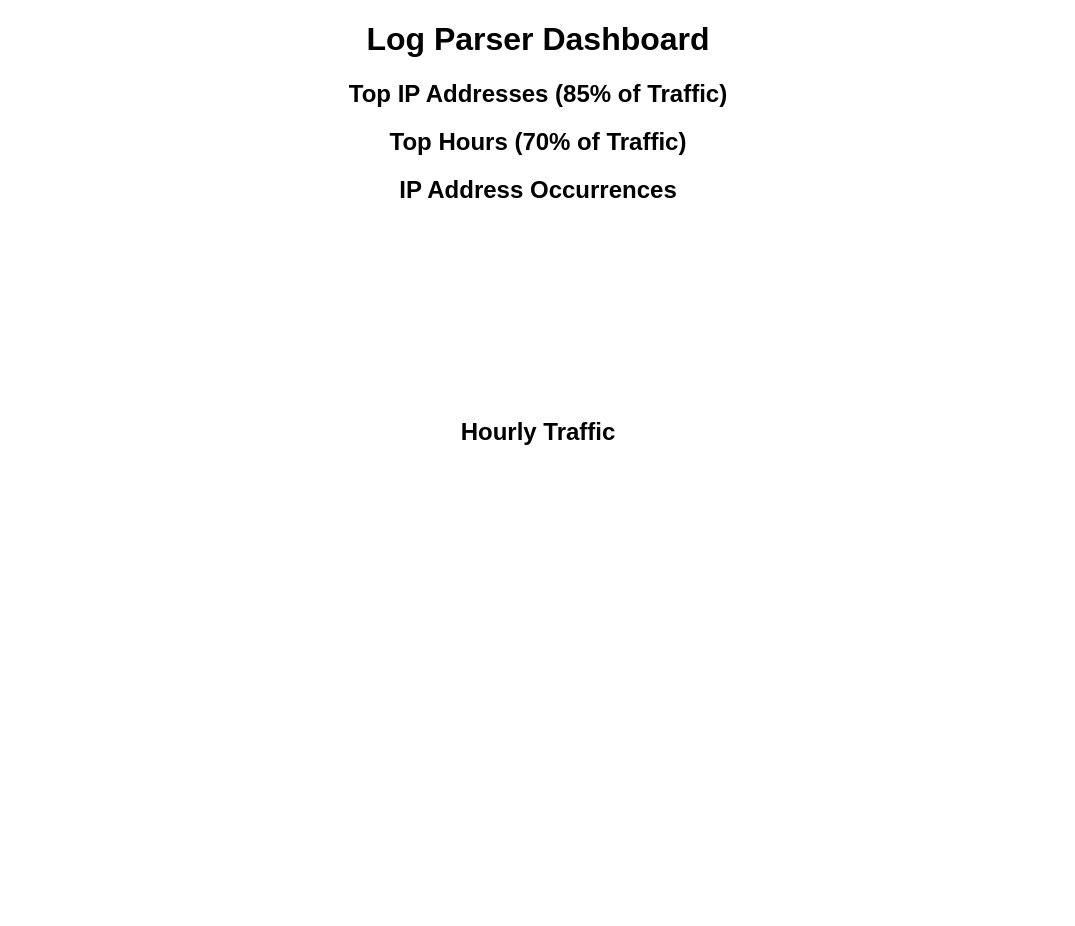
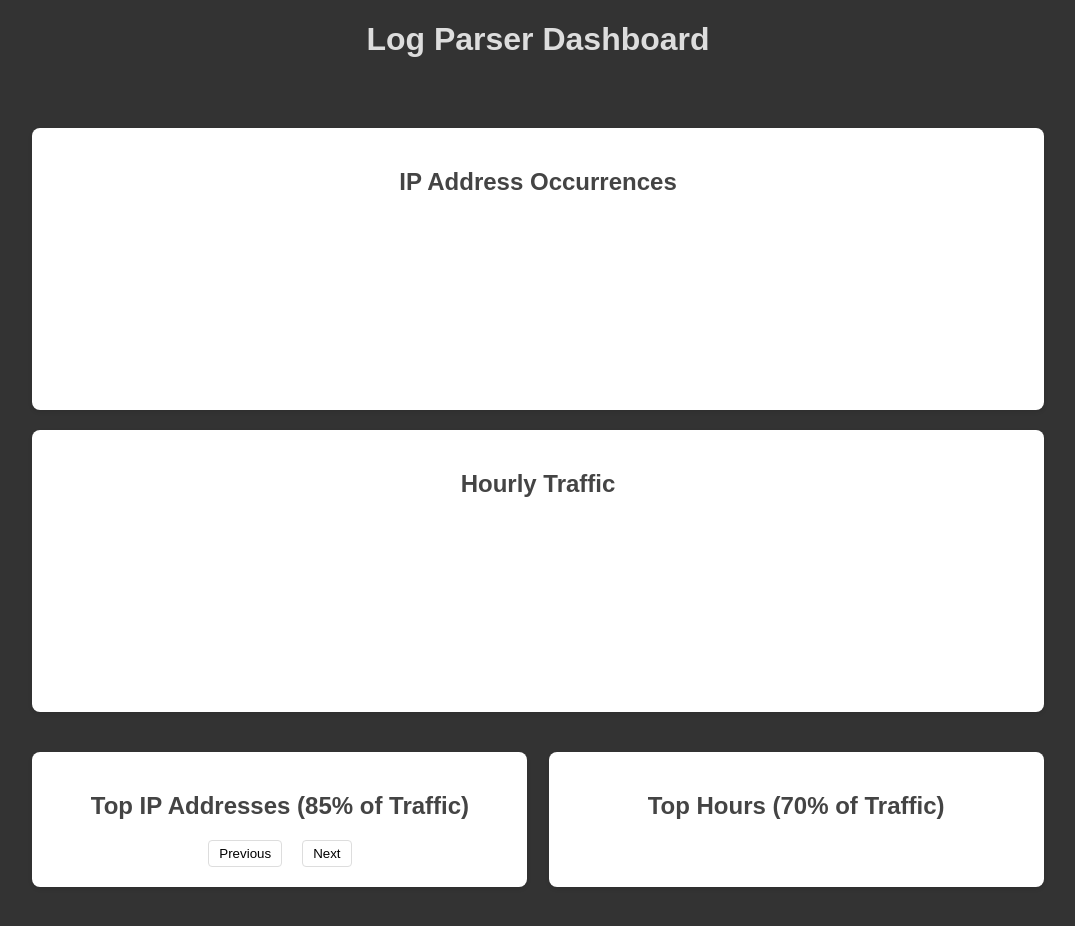
Before and after one commit to Prince-Singh-05/SDE-Assignment-SaralWeb, a website: page public/index.html in a window 1280 px wide. Shown: the whole page, without its empty margins (102-1177 px from the left). Before the commit the page ends 800 px from the top, so only its background shows below. Drawn offline with nearby package versions, Linux system fonts and the light colour scheme; no server answers.

Commit message:
updated the dashboard UI

```diff
--- a/log-parser.js
+++ b/log-parser.js
@@ -38,8 +38,6 @@ async function parseLogFile(filePath) {
 function getTopContributors(data, percentage) {
 	const total = Object.values(data).reduce((sum, count) => sum + count, 0);
 	const sortedEntries = Object.entries(data).sort((a, b) => b[1] - a[1]);
-	console.log(Object.entries(data));
-	console.log("sorted entries", sortedEntries);
 
 	let cumulative = 0;
 	const topContributors = [];
--- a/public/index.html
+++ b/public/index.html
@@ -9,43 +9,115 @@
 			body {
 				font-family: Arial, sans-serif;
 				text-align: center;
+				background-color: #f5f5f5;
 			}
 			.container {
 				width: 80%;
 				margin: auto;
+				padding: 20px;
+			}
+			.card {
+				background: white;
+				border-radius: 8px;
+				padding: 20px;
+				margin: 20px 0;
+				box-shadow: 0 2px 4px rgba(0, 0, 0, 0.1);
 			}
 			canvas {
 				margin-top: 20px;
 			}
+			.pagination {
+				display: flex;
+				justify-content: center;
+				gap: 10px;
+				margin-top: 15px;
+			}
+			.pagination button {
+				padding: 5px 10px;
+				border: 1px solid #ddd;
+				background: white;
+				cursor: pointer;
+				border-radius: 4px;
+			}
+			.pagination button:hover {
+				background: #f0f0f0;
+			}
+			.pagination button:disabled {
+				background: #ddd;
+				cursor: not-allowed;
+			}
+			ul {
+				list-style: none;
+				padding: 0;
+			}
+			li {
+				padding: 8px;
+				border-bottom: 1px solid #eee;
+			}
+			h1 {
+				color: #333;
+				margin-bottom: 30px;
+			}
+			h2 {
+				color: #444;
+				margin-bottom: 20px;
+			}
 		</style>
 	</head>
-	<body>
-		<h1>Log Parser Dashboard</h1>
+	<body style="background-color: #333">
+		<h1 style="color: #ddd">Log Parser Dashboard</h1>
 		<div class="container">
-			<h2>Top IP Addresses (85% of Traffic)</h2>
-			<ul id="topIPs"></ul>
+			<div class="card">
+				<h2>IP Address Occurrences</h2>
+				<canvas id="ipChart"></canvas>
+			</div>
 
-			<h2>Top Hours (70% of Traffic)</h2>
-			<ul id="topHours"></ul>
+			<div class="card">
+				<h2>Hourly Traffic</h2>
+				<canvas id="hourChart"></canvas>
+			</div>
 
-			<h2>IP Address Occurrences</h2>
-			<canvas id="ipChart"></canvas>
+			<div
+				style="
+					display: flex;
+					flex-direction: row;
+					justify-content: space-between;
+				"
+			>
+				<div class="card" style="width: 45%">
+					<h2>Top IP Addresses (85% of Traffic)</h2>
+					<ul id="topIPs"></ul>
+					<div class="pagination">
+						<button id="prevBtn" onclick="previousPage()">
+							Previous
+						</button>
+						<span id="pageInfo"></span>
+						<button id="nextBtn" onclick="nextPage()">Next</button>
+					</div>
+				</div>
 
-			<h2>Hourly Traffic</h2>
-			<canvas id="hourChart"></canvas>
+				<div class="card" style="width: 45%">
+					<h2>Top Hours (70% of Traffic)</h2>
+					<ul id="topHours"></ul>
+				</div>
+			</div>
 		</div>
 
 		<script>
+			let currentPage = 1;
+			let itemsPerPage = 15;
+			let allIPs = [];
+
 			async function fetchData() {
 				const response = await fetch("http://localhost:3000/data");
 				const data = await response.json();
 
-				// console.log(data);
+				// Store all IPs
+				allIPs = data?.Question_2?.topIPs?.data || [];
 
-				document.getElementById("topIPs").innerHTML =
-					data?.Question_2?.topIPs?.data
-						.map((ip) => `<li>${ip}</li>`)
-						.join("");
+				// Update pagination
+				updatePagination();
+
 				document.getElementById("topHours").innerHTML =
 					data?.Question_2?.topHours?.data
 						.map((hour) => `<li>${hour}:00</li>`)
@@ -65,8 +137,18 @@
 									data?.Question_1?.ipCount?.data
 								),
 								backgroundColor: "rgba(75, 192, 192, 0.6)",
+								borderColor: "rgba(75, 192, 192, 1)",
+								borderWidth: 1,
 							},
 						],
+					},
+					options: {
+						responsive: true,
+						scales: {
+							y: {
+								beginAtZero: true,
+							},
+						},
 					},
 				});
 
@@ -86,10 +168,54 @@
 									data?.Question_1?.hourlyTraffic?.data
 								),
 								backgroundColor: "rgba(153, 102, 255, 0.6)",
+								borderColor: "rgba(153, 102, 255, 1)",
+								borderWidth: 1,
 							},
 						],
 					},
+					options: {
+						responsive: true,
+						scales: {
+							y: {
+								beginAtZero: true,
+							},
+						},
+					},
 				});
+			}
+
+			function updatePagination() {
+				const startIndex = (currentPage - 1) * itemsPerPage;
+				const endIndex = startIndex + itemsPerPage;
+				const pageItems = allIPs.slice(startIndex, endIndex);
+
+				document.getElementById("topIPs").innerHTML = pageItems
+					.map((ip) => `<li>${ip}</li>`)
+					.join("");
+
+				document.getElementById(
+					"pageInfo"
+				).textContent = `Page ${currentPage} of ${Math.ceil(
+					allIPs.length / itemsPerPage
+				)}`;
+
+				document.getElementById("prevBtn").disabled = currentPage === 1;
+				document.getElementById("nextBtn").disabled =
+					currentPage >= Math.ceil(allIPs.length / itemsPerPage);
+			}
+
+			function previousPage() {
+				if (currentPage > 1) {
+					currentPage--;
+					updatePagination();
+				}
+			}
+
+			function nextPage() {
+				if (currentPage < Math.ceil(allIPs.length / itemsPerPage)) {
+					currentPage++;
+					updatePagination();
+				}
 			}
 
 			fetchData();
```
